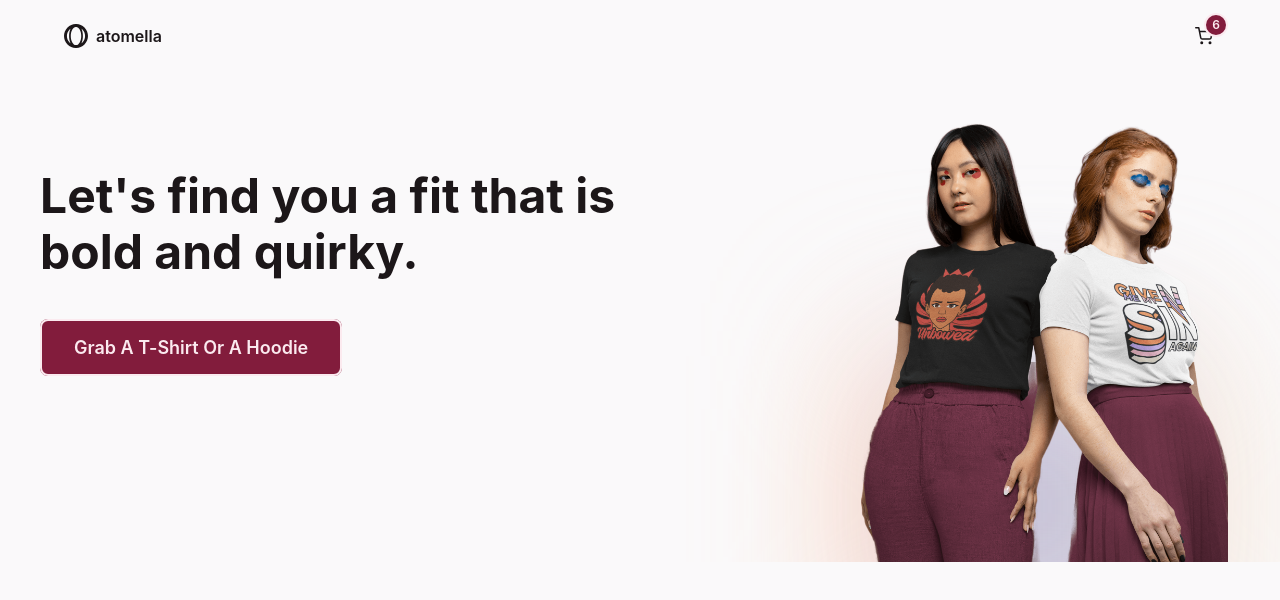
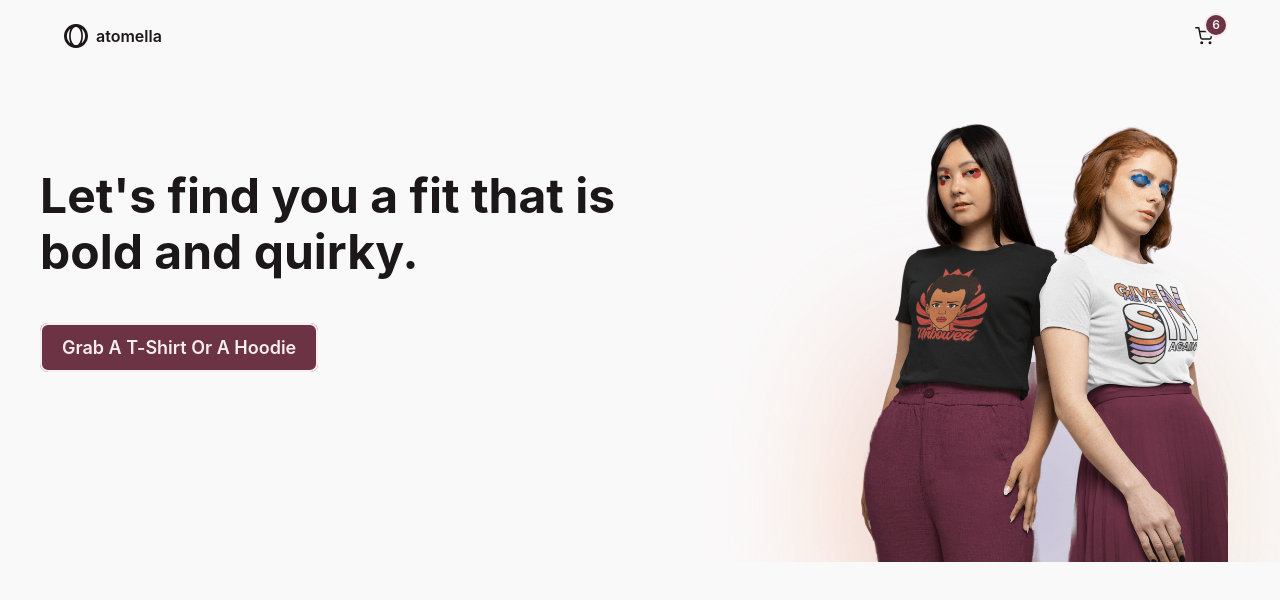
Before and after one commit to exuseric/atomella, a Next.js app: page / in a window 1280 px wide. Shown: the top 600 px of the page. Built offline with nearby package versions, Linux system fonts and the light colour scheme.

Commit message:
update default links, buttons and colors

```diff
--- a/styles/config/buttons.scss
+++ b/styles/config/buttons.scss
@@ -10,7 +10,7 @@
   text-decoration: none;
   text-transform: capitalize;
 
-  padding: $spacer-md $spacer-lg;
+  padding: rem(12) rem(20);
 
   border: 2px solid transparent;
   border-radius: $round-sm;
@@ -93,6 +93,6 @@
   }
 
   &--small {
-    padding: rem(4) rem(8);
+    padding: rem(4) rem(16);
   }
 }
--- a/styles/config/partials/functions/_function-color.scss
+++ b/styles/config/partials/functions/_function-color.scss
@@ -1,11 +1,6 @@
 $lightness: (
   '50': 95%,
   '500': 31%,
-  '900': 5%,
-);
-$d-lightness: (
-  '50': 95%,
-  '500': 51%,
   '900': 5%,
 );
 
@@ -18,18 +13,20 @@ $hue: (
   'info': 220,
 );
 
+$color: hsl(341, 36%, 31%);
+
 @function color($light, $l, $h) {
   @if $light == 'true' {
     @return hsl(
       map-get($map: $hue, $key: $h),
-      65%,
+      36%,
       map-get($map: $lightness, $key: $l)
     );
   } @else {
     @return hsl(
       map-get($map: $hue, $key: $h),
-      65%,
-      map-get($map: $d-lightness, $key: $l)
+      36%,
+      map-get($map: $lightness, $key: $l)
     );
   }
 }
--- a/styles/global.scss
+++ b/styles/global.scss
@@ -78,22 +78,13 @@ a:not([class]) {
   }
 
   &--inline {
-    @include text-color('primary', '500');
-    padding: 0;
-    background: transparent;
-    border-bottom: 2px solid currentColor;
-    border-radius: 0;
+    padding: rem(4) rem(8);
+    text-decoration: underline;
+    text-decoration-color: currentColor;
+    text-decoration-style: dashed;
+  }
 
-    &:focus-visible {
-      @include text-color('info', '500');
-      outline-color: currentColor;
-      background-color: transparent;
-    }
-
-    &:hover {
-      @include text-color('info', '500');
-      outline-color: currentColor;
-      background-color: transparent;
-    }
+  &--main {
+    @include bg-color('primary', '500');
   }
 }
```
